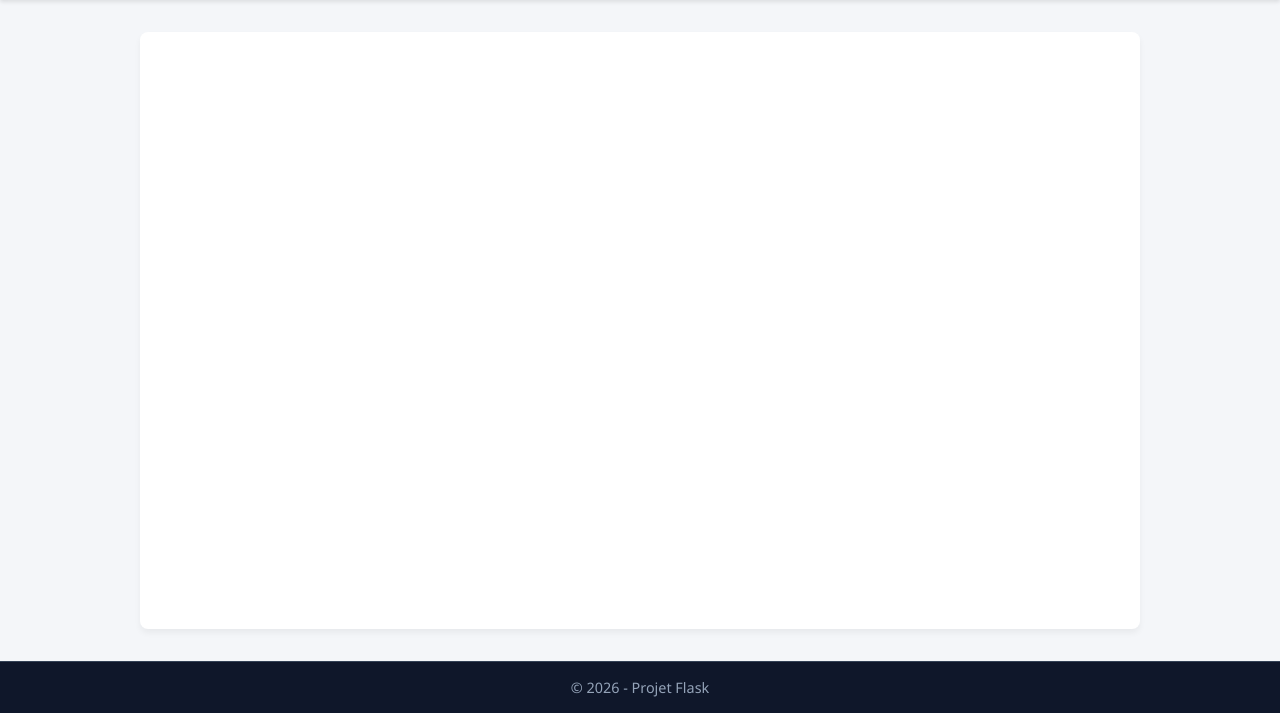
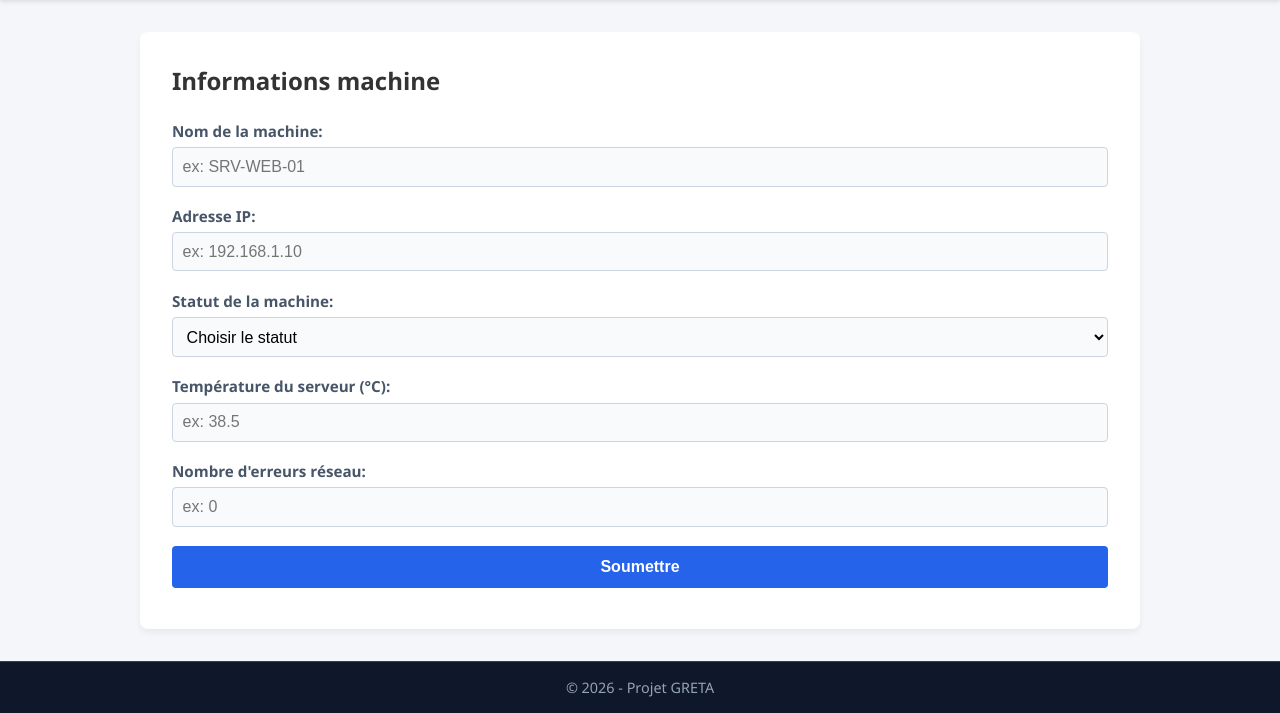
Before and after one commit to Flo466/assistant_reseau_web, a Flask app: page / in a window 1280 px wide. Shown: the part 87-800 px from the top of the page. Run offline with Flask 3, Linux system fonts and the light colour scheme.

Commit message:
Create form and add css style

```diff
--- a/static/style.css
+++ b/static/style.css
@@ -55,3 +55,78 @@ footer {
     font-size: 0.9rem;
     border-top: 1px solid #334155;
 }
+
+/* Form container layout */
+.machine-form {
+    display: flex;
+    flex-direction: column;
+    gap: 1.2rem;
+    margin-top: 1.5rem;
+}
+
+/* Individual form groups alignment */
+.form-group {
+    display: flex;
+    flex-direction: column;
+    gap: 0.4rem;
+}
+
+.form-group label {
+    font-weight: 600;
+    color: #475569;
+    font-size: 0.95rem;
+}
+
+/* Inputs, select dropdown fields styling */
+.form-group input, .form-group select {
+    padding: 0.6rem;
+    border: 1px solid #cbd5e1;
+    border-radius: 4px;
+    font-size: 1rem;
+    background-color: #f8fafc;
+}
+
+.form-group input:focus, .form-group select:focus {
+    outline: none;
+    border-color: #3b82f6; /* Modern blue highlight */
+    background-color: #ffffff;
+}
+
+/* Submit button styling */
+.btn-submit {
+    background-color: #2563eb;
+    color: white;
+    border: none;
+    padding: 0.75rem;
+    font-size: 1rem;
+    font-weight: 600;
+    border-radius: 4px;
+    cursor: pointer;
+    transition: background-color 0.2s ease;
+}
+
+.btn-submit:hover {
+    background-color: #1d4ed8;
+}
+
+/* Simple result container styling */
+.result-box {
+    margin-top: 2rem;
+    padding: 1rem;
+    background-color: #f0fdf4; /* Light green success background */
+    border: 1px solid #bbf7d0;
+    border-radius: 6px;
+}
+
+.result-box h3 {
+    color: #166534;
+    margin-bottom: 0.5rem;
+}
+
+.result-box ul {
+    list-style: none;
+}
+
+.result-box li {
+    margin: 0.25rem 0;
+}
--- a/templates/index.html
+++ b/templates/index.html
@@ -13,11 +13,52 @@
     </header>
 
     <main>
+        <h2>Informations machine</h2>
+        <!-- Form pointing to the Python logic route -->
+        <form action="/submit-machine" method="POST" class="machine-form">
+            <!-- Hostname Input -->
+            <div class="form-group">
+                <label for="hostname">Nom de la machine:</label>
+                <input type="text" id="hostname" name="hostname" required placeholder="ex: SRV-WEB-01">
+            </div>
+
+            <!-- IP address Input -->
+            <div class="form-group">
+                <label for="ip-address">Adresse IP:</label>
+                <input type="text" id="ip-address" name="ip-address" required placeholder="ex: 192.168.1.10">
+            </div>
+
+            <!-- Machine Status Dropdown -->
+            <div class="form-group">
+                <label for="status">Statut de la machine:</label>
+                <select id="status" name="status" required>
+                    <option value="" disabled selected>Choisir le statut</option>
+                    <option value="Online">Online</option>
+                    <option value="Offline">Offline</option>
+                    <option value="Maintenance">Maintenance</option>
+                </select>
+            </div>
+
+            <!-- Server Temperature Input -->
+            <div class="form-group">
+                <label for="temperature">Température du serveur (°C):</label>
+                <input type="number" id="temperature" name="temperature" required min="-10" max="100" step="0.1" placeholder="ex: 38.5">
+            </div>
+
+            <!-- Network Errors Input -->
+            <div class="form-group">
+                <label for="network_errors">Nombre d'erreurs réseau:</label>
+                <input type="number" id="network_errors" name="network_errors" required min="0" placeholder="ex: 0">
+            </div>
+
+            <!-- Submit Button -->
+            <button type="submit" class="btn-submit">Soumettre</button>
+        </form>
 
     </main>
 
     <footer>
-        <p>&copy; 2026 - Projet Flask</p>
+        <p>&copy; 2026 - Projet GRETA</p>
     </footer>
 
 </body>
```
